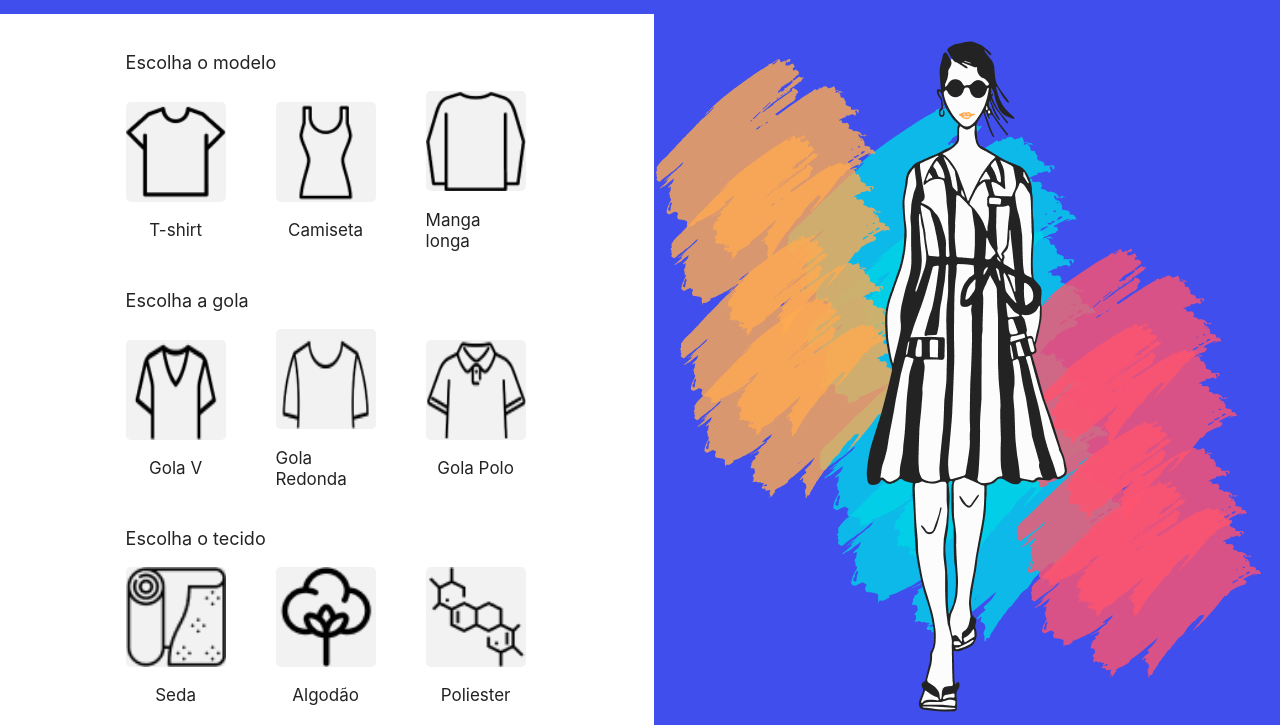
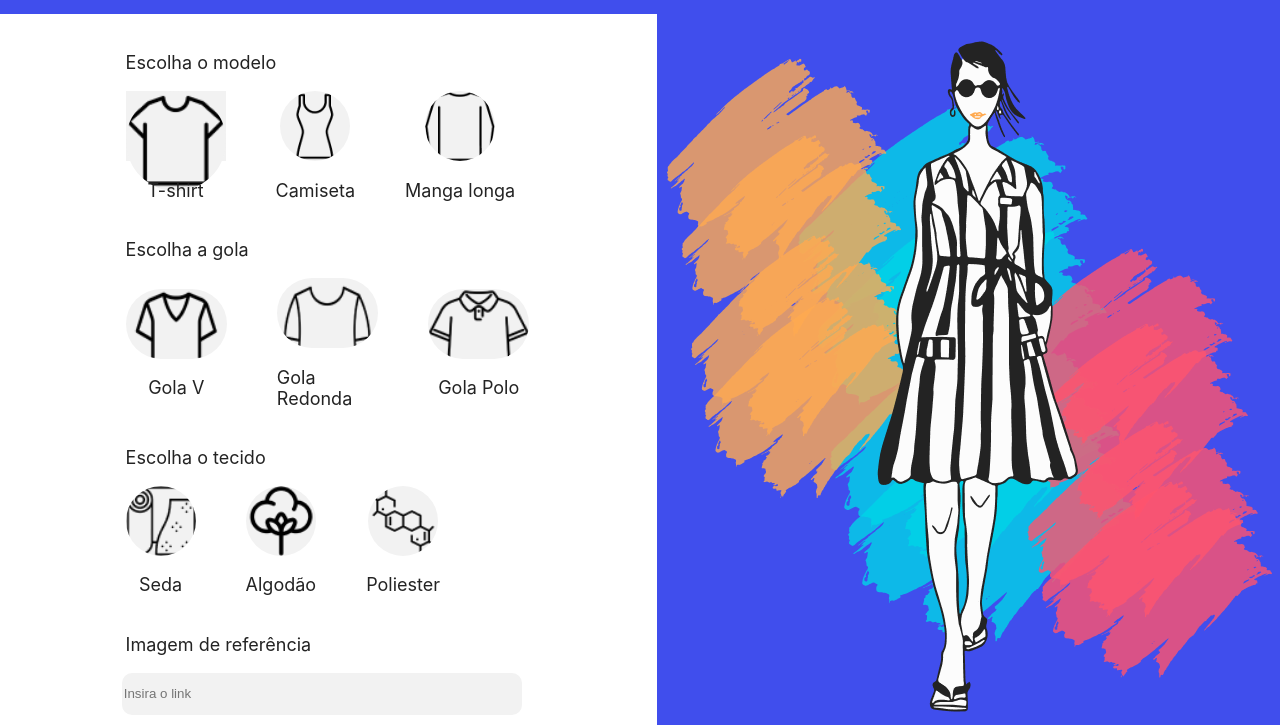
Before and after one commit to NinaS23/FashionDriven, a plain HTML site: page index.html in a window 1280 px wide. Shown: the part 75-800 px from the top of the page. Drawn offline with Linux system fonts and the light colour scheme.

Commit message:
add classe que modifica o tamanho das camisas

```diff
--- a/index.html
+++ b/index.html
@@ -26,7 +26,9 @@
                 <h2>Escolha o modelo</h2>
                 <div class="tshirt">
                     <div class="camisa">
-                        <img class=" tamanhoBlusa fundoCinza" src="tshirt.png" alt="tshirt">
+                        <div class="tamanhoBlusa">
+                            <img class="fundoCinza" src="tshirt.png" alt="tshirt">
+                        </div>
                         <h3>T-shirt</h3>
                     </div>
                     <div class="camisa">
@@ -52,7 +54,7 @@
                         <h3 class="ajuste">Gola Redonda</h3>
                     </div>
                     <div class="camisa">
-                        <img class="fundoCinza margin-left" src="GolaPolo.png" alt="Gola  Polo">
+                        <img class=" tamanhoBlusa fundoCinza margin-left" src="GolaPolo.png" alt="Gola  Polo">
                         <h3 class="ajuste">Gola Polo</h3>
                     </div>
                 </div>
--- a/style.css
+++ b/style.css
@@ -15,7 +15,7 @@ header .topo img{
 
 .fundoCinza{
     background-color: #F2F2F2;
-    border-radius: 5px ;
+    border-radius: 50px ;
     width: 100px;
     height: 100px;
 
@@ -44,7 +44,7 @@ h2{
     flex-direction: column;
     align-items: center;
     justify-content: center;
-    border-radius: 50px;
+
 }
 .ajuste{
     margin-left: 50px;
@@ -52,7 +52,7 @@ h2{
 h3{
     margin-top: 18.3px;
     font-weight: 400;
-    font-size: 17px;
+    font-size: 18px;
     line-height: 21.09px;
     color: #232323;
     font-family: -apple-system, BlinkMacSystemFont, 'Segoe UI', Roboto, Oxygen, Ubuntu, Cantarell, 'Open Sans', 'Helvetica Neue', sans-serif;
@@ -73,6 +73,7 @@ h3{
     display: flex;
     align-items: center;
     justify-content: center;
+    margin: 0 auto;
 }
 input{
     width: 396.27px;
@@ -134,3 +135,8 @@ footer{
     display: flex;
 
 }
+.tamanhoBlusa{
+ width: auto;
+ height: 70px;
+ background-color: #F2F2F2;
+}
```
